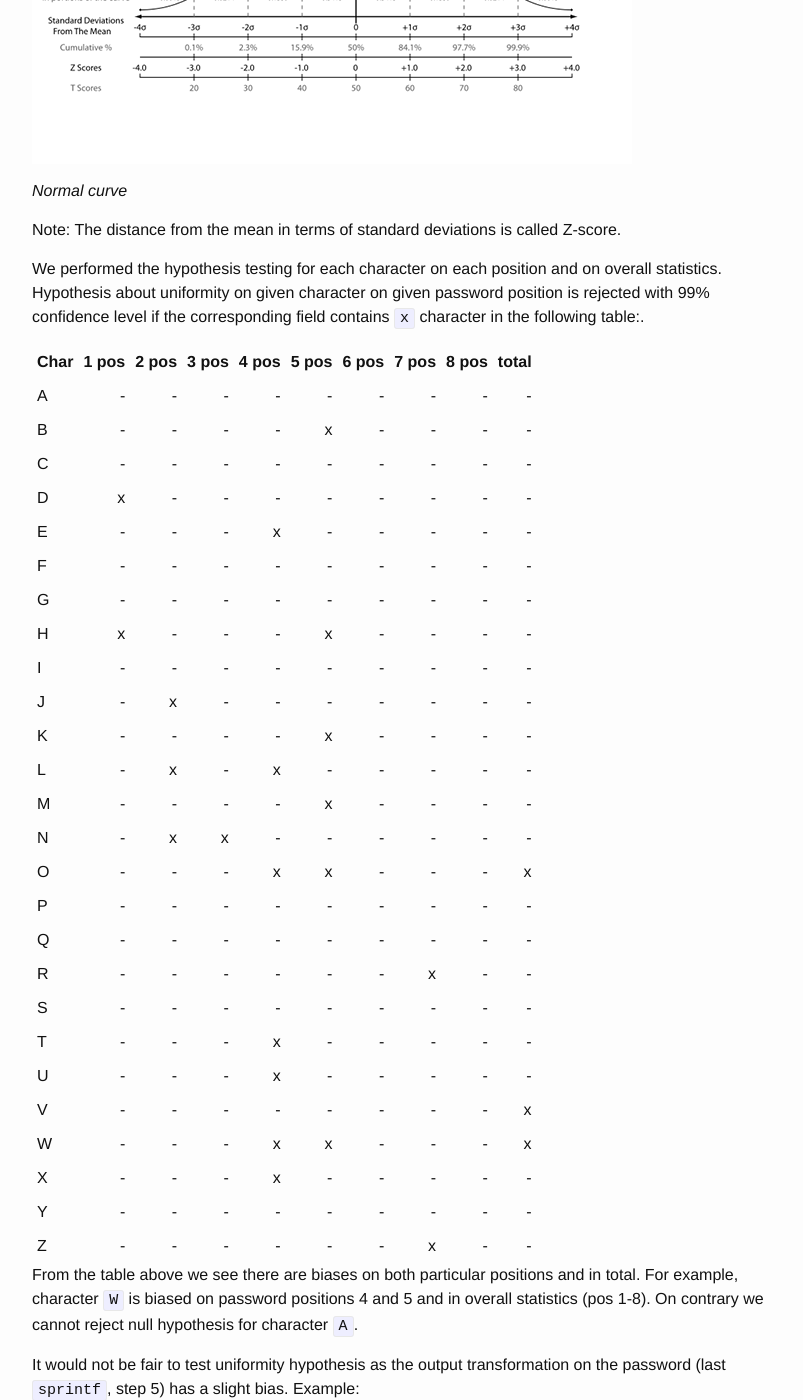
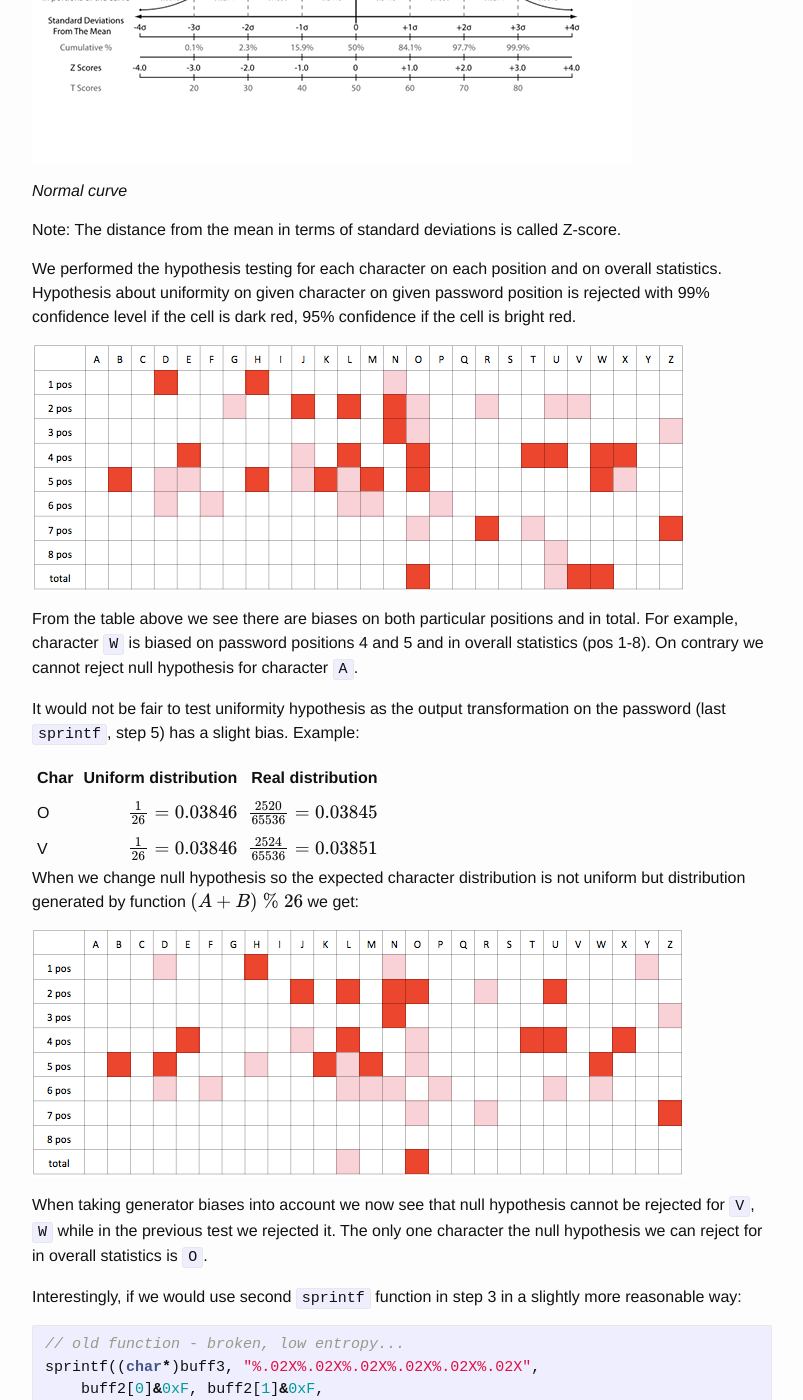
Before and after one commit to yolosec/deadcodeBlog, a Jekyll site: the page built from _posts/2016-06-14-UPC-UBEE-EVW3226-WPA2-Reversing.markdown, in a window 1280 px wide and 1400 px high, scrolled down 14800 px. Shown: the whole window, without its empty margins (238-1041 px from the left). Built offline with Jekyll 4.4.1, drawn with Linux system fonts in a browser that asks for light colours; formulas are drawn with MathJax 3; some of the changed text lies outside the part shown.

Commit message:
much better graphs for hypothesis rejection for uniformity
- thx a lot @avasekova !!

```diff
--- a/_posts/2016-06-14-UPC-UBEE-EVW3226-WPA2-Reversing.markdown
+++ b/_posts/2016-06-14-UPC-UBEE-EVW3226-WPA2-Reversing.markdown
@@ -465,8 +465,11 @@ Note: The distance from the mean in terms of standard deviations is called Z-sco
 
 We performed the hypothesis testing for each character on each position and on overall statistics.
 Hypothesis about uniformity on given character on given password position
-is rejected with 99% confidence level if the corresponding field contains `x` character in the following table:.
+is rejected with 99% confidence level if the cell is dark red, 95% confidence if the cell is bright red.
 
+[![Hypothesis rejection - uniform](/static/ubee/hypo_uniform_100.png)](/static/ubee/hypo_uniform.png)
+
+<!-- corresponding field contains `x` character in the following table:.
 | Char |  1 pos |  2 pos |  3 pos |  4 pos |  5 pos |  6 pos |  7 pos |  8 pos |  total |
 | ---- | -----: | -----: | -----: | -----: | -----: | -----: | -----: | -----: | -----: |
 A|-|-|-|-|-|-|-|-|-
@@ -496,6 +499,7 @@ X|-|-|-|x|-|-|-|-|-
 Y|-|-|-|-|-|-|-|-|-
 Z|-|-|-|-|-|-|x|-|-
 {:.mbtablestyle2}
+-->
 
 From the table above we see there are biases on both particular positions and in total. For example,
 character `W` is biased on password positions 4 and 5 and in overall statistics (pos 1-8). On contrary
@@ -513,6 +517,9 @@ has a slight bias. Example:
 When we change null hypothesis so the expected character distribution is not uniform but
 distribution generated by function \\( (A + B)\; \% \; 26 \\) we get:
 
+[![Hypothesis rejection - alphabet](/static/ubee/hypo_alpha_100.png)](/static/ubee/hypo_alpha.png)
+
+<!--
 | Char |  1 pos |  2 pos |  3 pos |  4 pos |  5 pos |  6 pos |  7 pos |  8 pos |  total |
 | ---- | -----: | -----: | -----: | -----: | -----: | -----: | -----: | -----: | -----: |
 A|-|-|-|-|-|-|-|-|-
@@ -542,6 +549,7 @@ X|-|-|-|x|-|-|-|-|-
 Y|-|-|-|-|-|-|-|-|-
 Z|-|-|-|-|-|-|x|-|-
 {:.mbtablestyle2}
+-->
 
 When taking generator biases into account we now see that null hypothesis cannot be rejected for `V`, `W` while
 in the previous test we rejected it.
@@ -594,6 +605,7 @@ X|-|x|-|-|-|-|-|-|-
 Y|-|-|-|-|-|-|-|-|-
 Z|-|-|-|-|-|-|-|-|-
 {:.mbtablestyle2}
+-->
 
 We see this function has better statistical properties. But note it is still
 not optimal as we are throwing out the majority of the MD5 output. We can do it even better.
@@ -630,6 +645,7 @@ X|-|-|-|-|-|-|-|-|-
 Y|-|-|-|-|-|-|-|-|-
 Z|-|-|-|-|-|-|-|-|-
 {:.mbtablestyle2}
+-->
 
 From the results we conclude that from mathematical/statistical point of view the simpler function has
 significantly better statistical properties compared to function with some "obfuscation" steps.
```
Also changed, not shown: other parts of _posts/2016-06-14-UPC-UBEE-EVW3226-WPA2-Reversing.markdown (+6 -0 lines), static/ubee/hypo_alpha.png (added), static/ubee/hypo_alpha_100.png (added), static/ubee/hypo_entropy.png (added), static/ubee/hypo_entropy_100.png (added), static/ubee/hypo_one_hash.png (added), static/ubee/hypo_one_hash_100.png (added), static/ubee/hypo_uniform.png (added), static/ubee/hypo_uniform_100.png (added).
